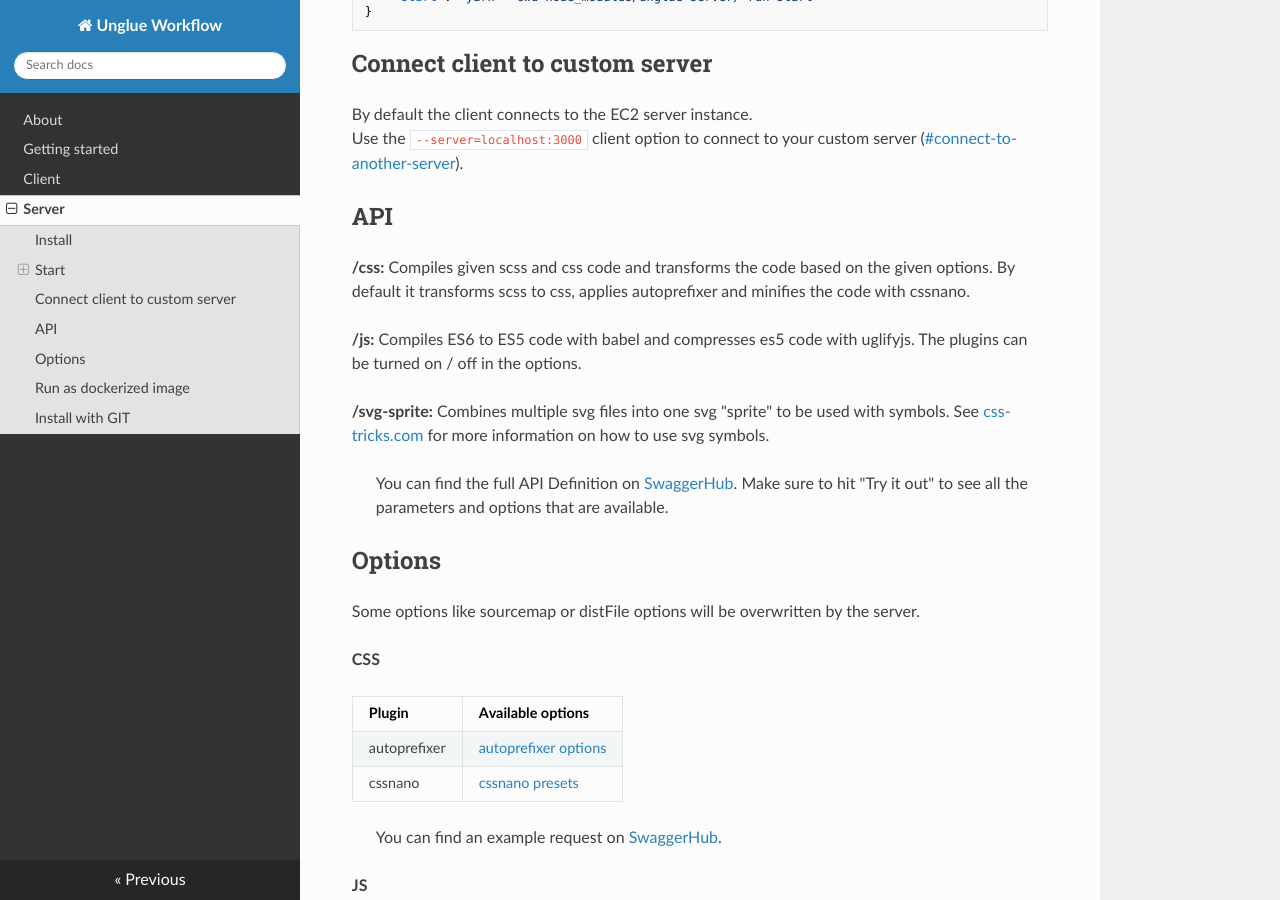
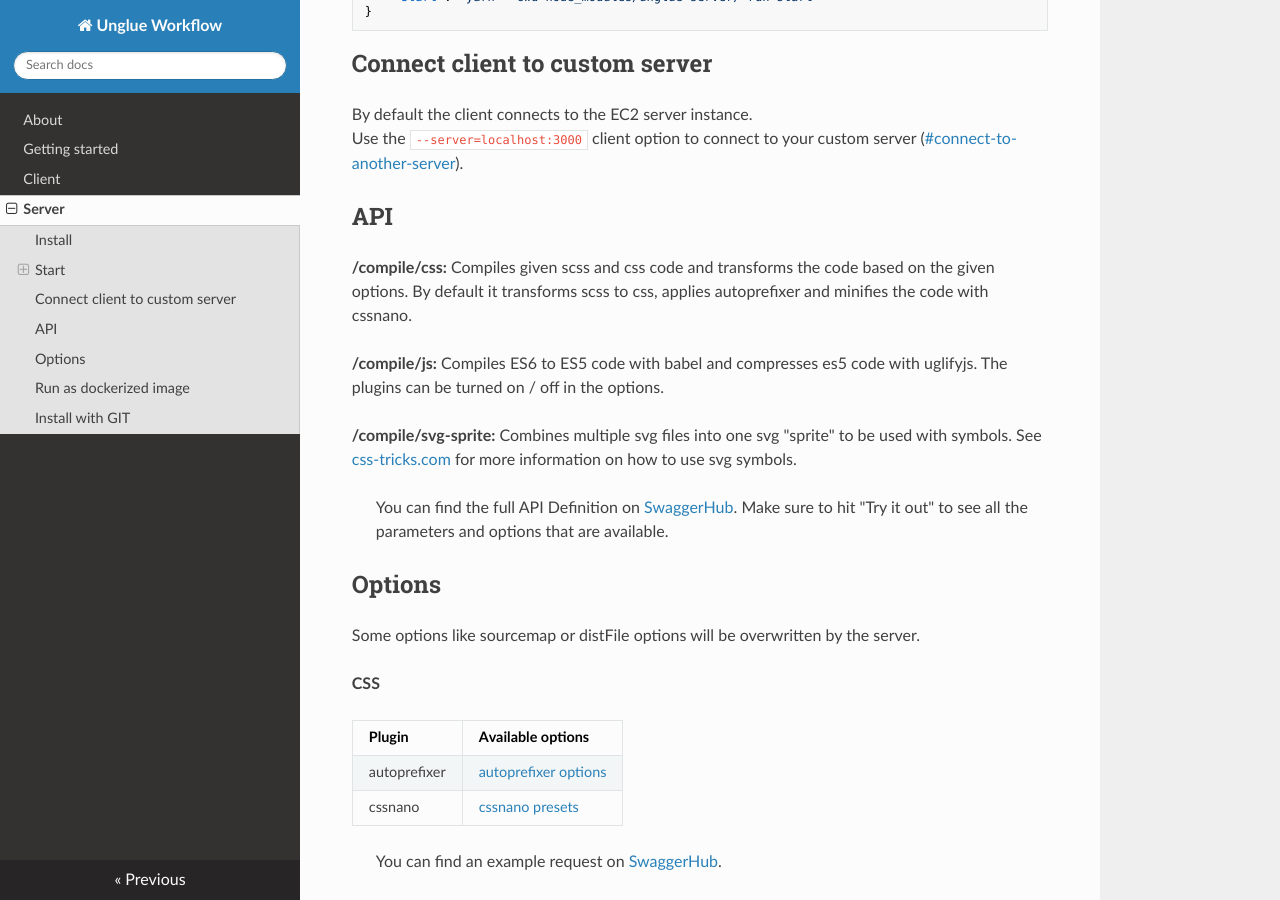
Before and after one commit to frontend-workflow-cloud-compiler/docs, an MkDocs documentation site: the page built from docs/server.md, in a window 1280 px wide and 900 px high, scrolled down 602 px. Built offline with MkDocs 1.6.1, drawn with Linux system fonts in a browser that asks for light colours; nearby versions of some CDN libraries; old or Windows-style settings are respelled for this version of MkDocs.

Commit message:
Fixed API Endpoints; Closes unglue-workflow/server#7

```diff
--- a/docs/server.md
+++ b/docs/server.md
@@ -29,11 +29,11 @@ Use the `--server=localhost:3000` client option to connect to your custom server
 
 ## API
 
-**/css:** Compiles given scss and css code and transforms the code based on the given options. By default it transforms scss to css, applies autoprefixer and minifies the code with cssnano.
+**/compile/css:** Compiles given scss and css code and transforms the code based on the given options. By default it transforms scss to css, applies autoprefixer and minifies the code with cssnano.
 
-**/js:** Compiles ES6 to ES5 code with babel and compresses es5 code with uglifyjs. The plugins can be turned on / off in the options.
+**/compile/js:** Compiles ES6 to ES5 code with babel and compresses es5 code with uglifyjs. The plugins can be turned on / off in the options.
 
-**/svg-sprite:** Combines multiple svg files into one svg "sprite" to be used with symbols. See [css-tricks.com](https://css-tricks.com/svg-symbol-good-choice-icons/#article-header-id-1) for more information on how to use svg symbols.
+**/compile/svg-sprite:** Combines multiple svg files into one svg "sprite" to be used with symbols. See [css-tricks.com](https://css-tricks.com/svg-symbol-good-choice-icons/#article-header-id-1) for more information on how to use svg symbols.
 
 > You can find the full API Definition on [SwaggerHub](https://app.swaggerhub.com/apis-docs/TheMaaarc/Unglue/1.1.1). Make sure to hit "Try it out" to see all the parameters and options that are available.
 
```
